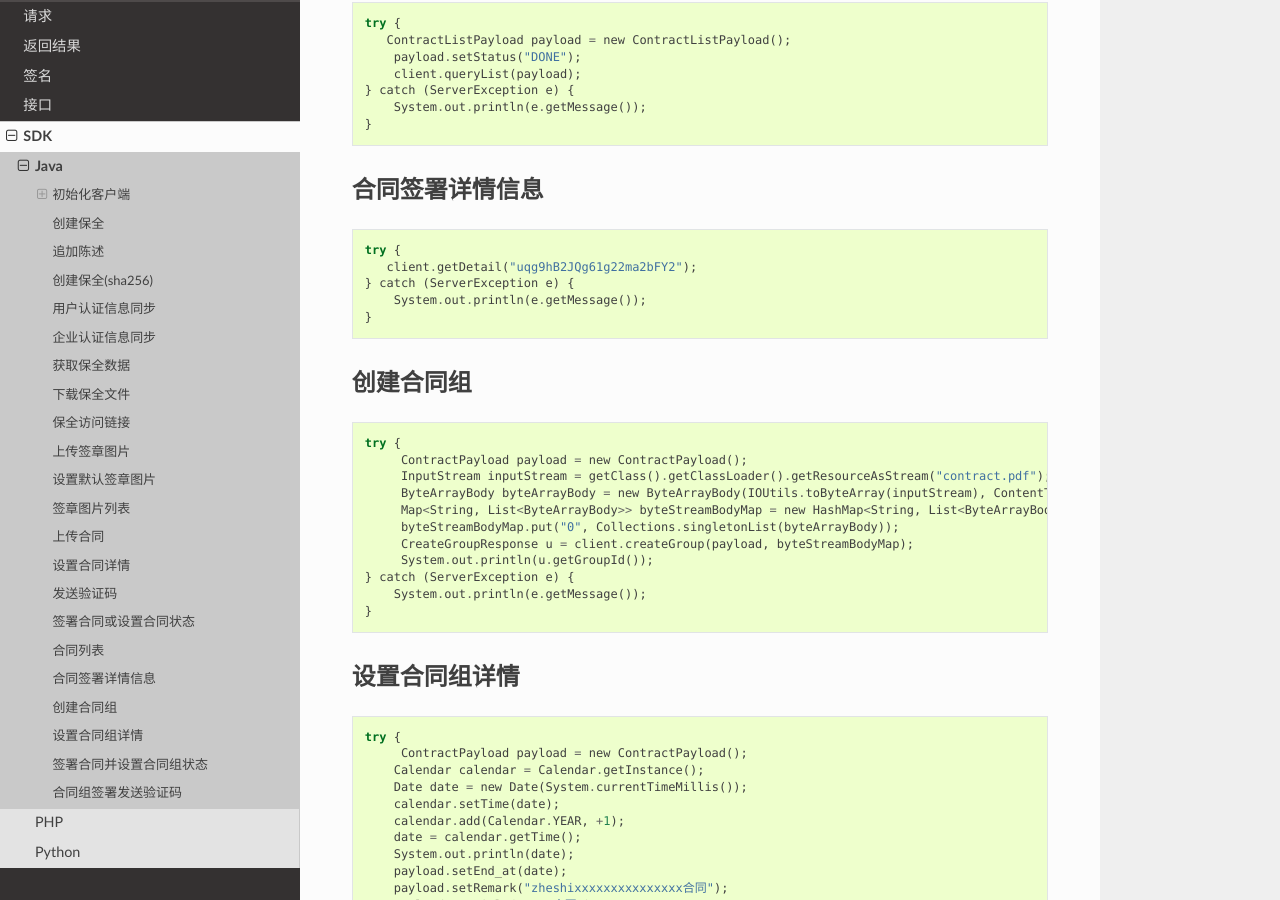
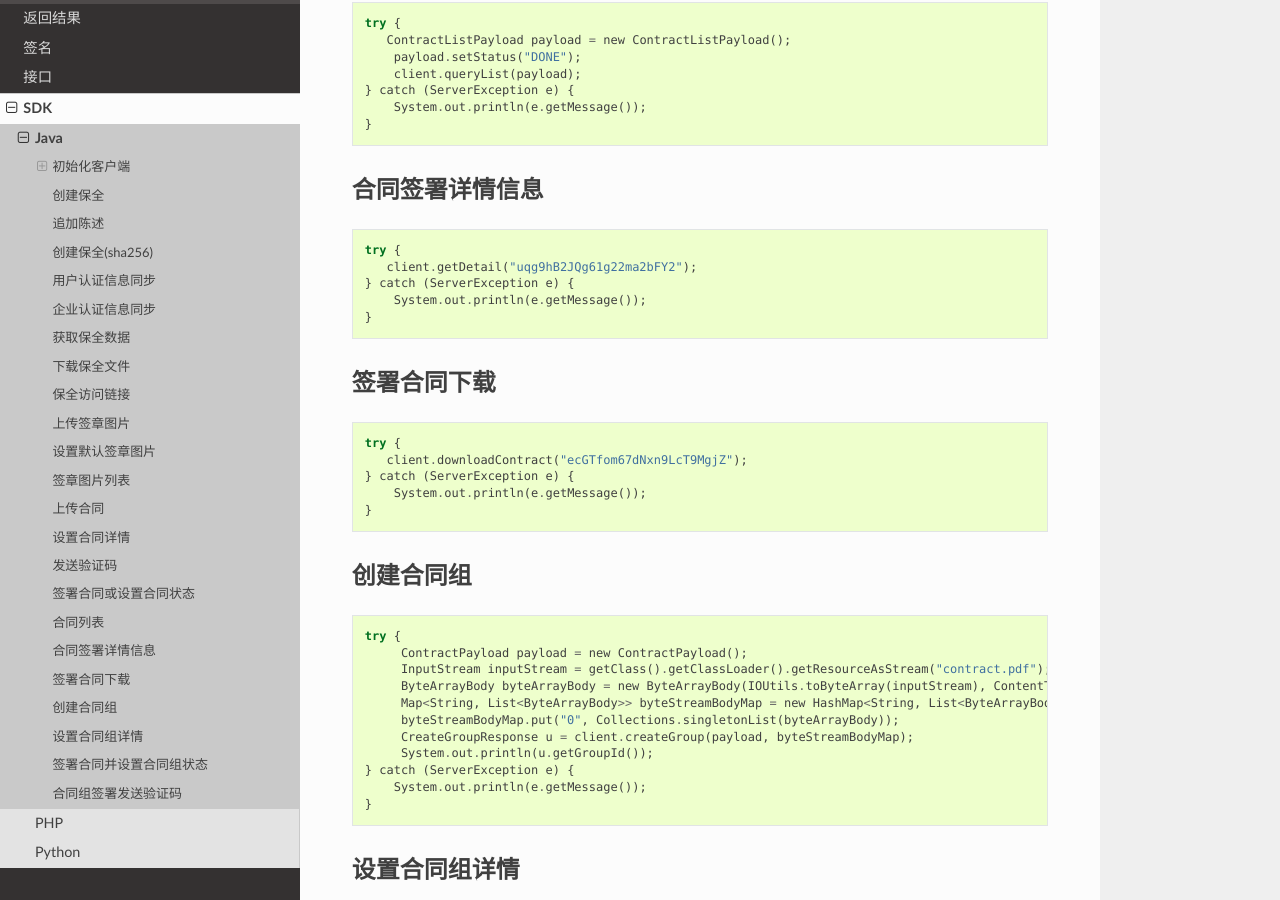
Before and after one commit to baoquan-hq/readthedocs, a Sphinx documentation site: the page built from docs/java.rst, in a window 1280 px wide and 900 px high, scrolled down 7214 px. Built offline with Sphinx 7.4.7 and the Read the Docs theme 2.0.0, drawn with Linux system fonts in a browser that asks for light colours.

Commit message:
add contract download

```diff
--- a/docs/java.rst
+++ b/docs/java.rst
@@ -418,6 +418,17 @@ getAttestation有两个参数，第1个参数ano是保全号，第二个参数fi
         System.out.println(e.getMessage());
     }
 
+签署合同下载
+------------------
+
+::
+
+    try {
+       client.downloadContract("ecGTfom67dNxn9LcT9MgjZ");
+    } catch (ServerException e) {
+        System.out.println(e.getMessage());
+    }
+
 创建合同组
 ------------------
 
```
